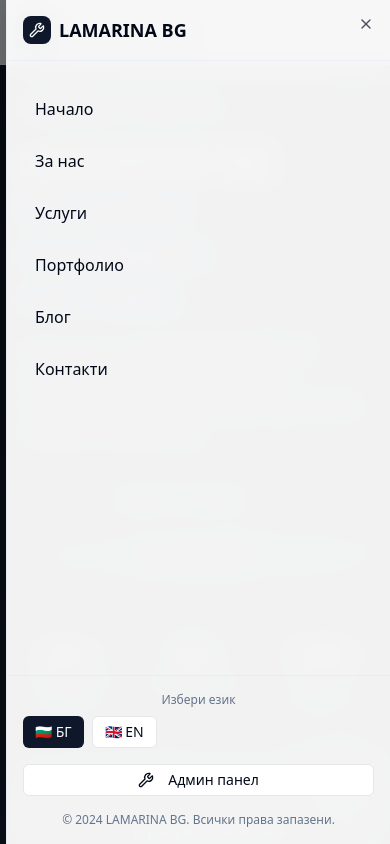
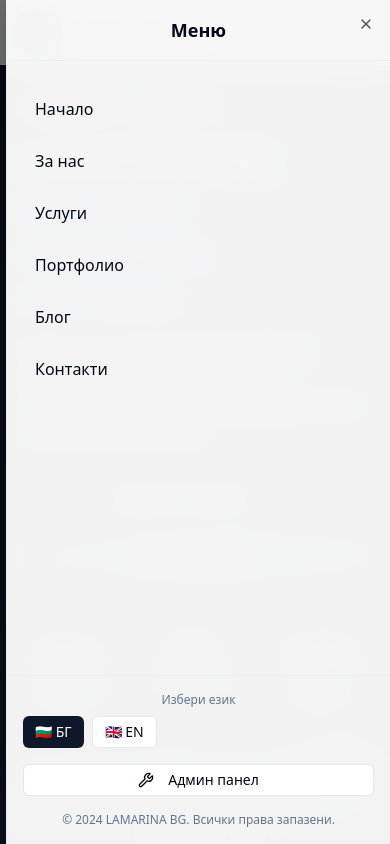
Before and after one commit to linkln33/lamarina, a Next.js app: page / in a window 390 px wide. Both pictures are taken after a click on the button "Отвори меню". Shown: the top 844 px of the page. Built offline with nearby package versions, Linux system fonts and the light colour scheme.

Commit message:
Remove logo from mobile menu - simplify mobile navigation header

```diff
--- a/src/components/layout/navigation.tsx
+++ b/src/components/layout/navigation.tsx
@@ -68,14 +68,9 @@ export function Navigation() {
               </SheetTrigger>
               <SheetContent side="right" className="w-full max-w-sm bg-background/95 backdrop-blur-md border-l border-border/50">
                 <div className="flex flex-col h-full">
-                  {/* Header */}
-                  <div className="flex items-center justify-between p-4 border-b border-border/50">
-                        <div className="flex items-center space-x-2">
-                          <div className="p-1.5 bg-primary rounded-lg">
-                            <Wrench className="h-4 w-4 text-primary-foreground" />
-                          </div>
-                          <span className="text-lg font-bold text-foreground">LAMARINA BG</span>
-                        </div>
+                  {/* Header - Mobile menu doesn't need logo */}
+                  <div className="p-4 border-b border-border/50">
+                    <h2 className="text-lg font-semibold text-foreground text-center">Меню</h2>
                   </div>
 
                   {/* Navigation Links */}
```
